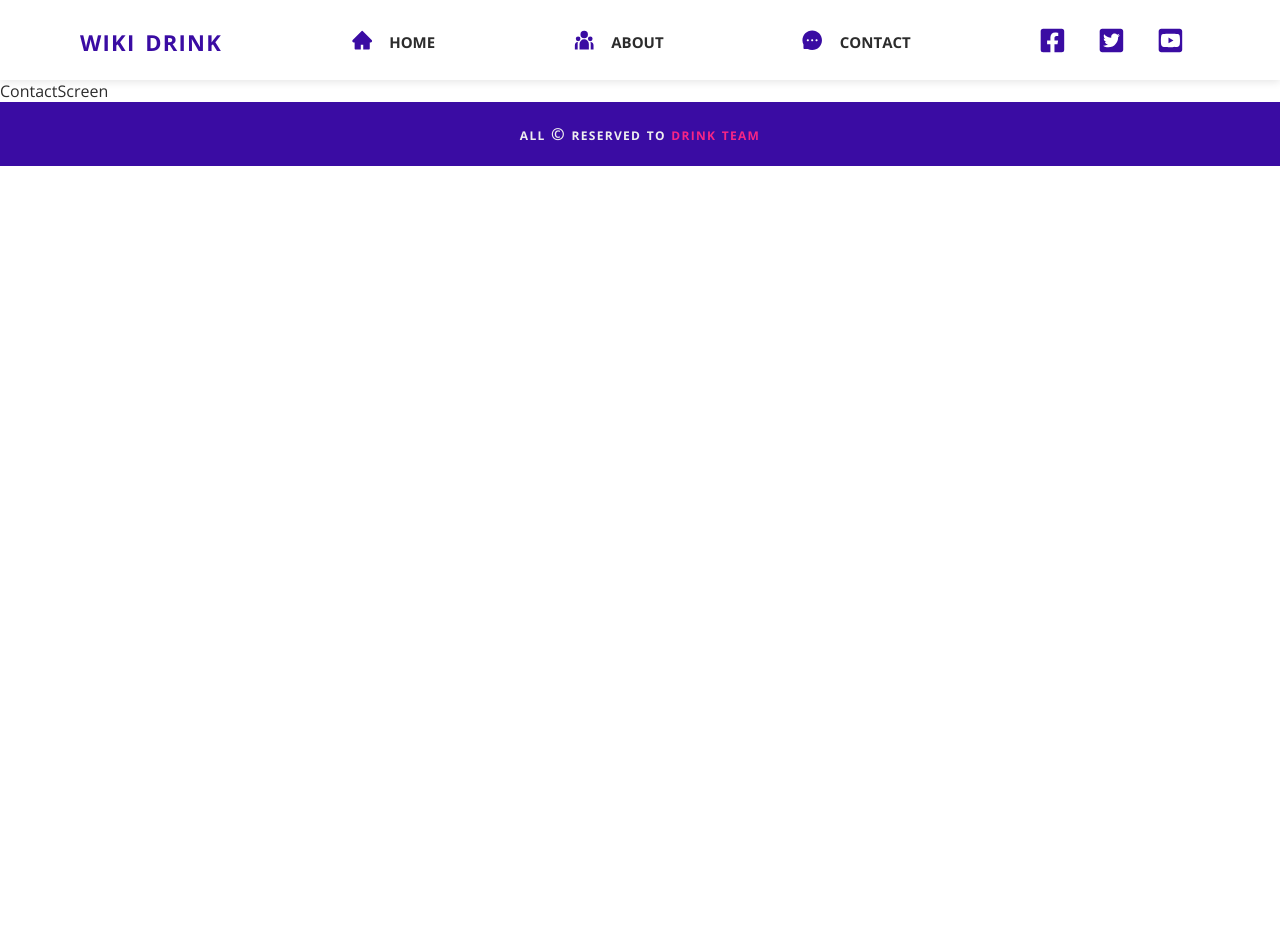
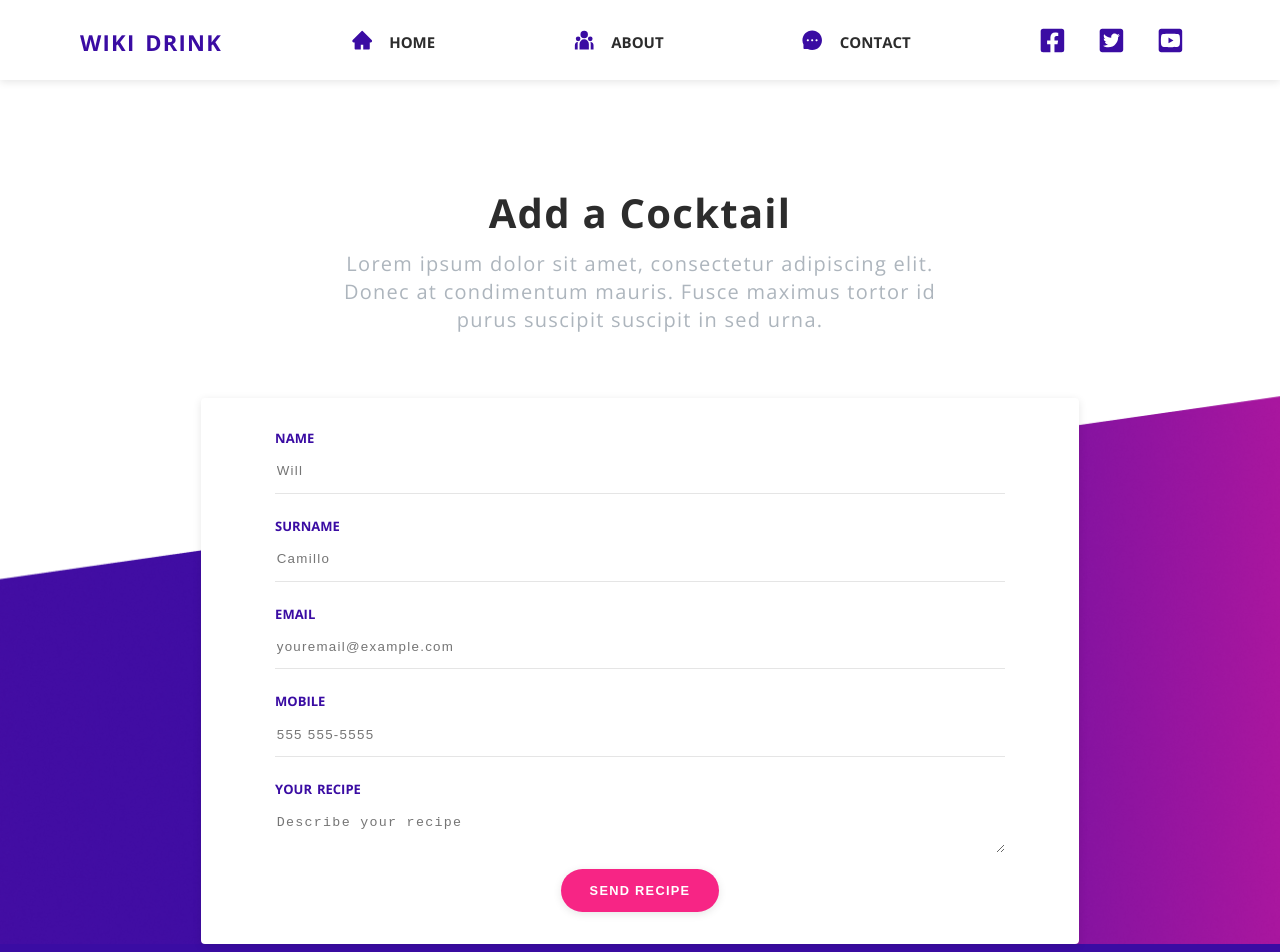
Before and after one commit to vittorioexp/wikidrink-reactjs-project, a React (Create React App) app: page /contact in a window 1280 px wide. Shown: the top 952 px of the page. Before the commit the page ends 800 px from the top, so only its background shows below. Built offline with nearby package versions, Linux system fonts and the light colour scheme; no server answers.

Commit message:
add contact screen

```diff
--- a/src/screen/ContactScreen.js
+++ b/src/screen/ContactScreen.js
@@ -1,8 +1,91 @@
 import React from "react";
 import { Hero } from "../components";
 import backImage from "../assets/image/Contact-hero.png";
+import useTitle from "../useTitle";
 const ContactScreen = () => {
-  return <>ContactScreen</>;
+  useTitle("Contact us");
+
+  return (
+    <>
+      <Hero img={backImage} disableOverlay>
+        <div className="contact-hero container">
+          <div className="contact-hero-text">
+            <div className="contact-hero-title">
+              <h2 className="contact-title">Add a Cocktail</h2>
+              <h4 className="contact-subtitle">
+                Lorem ipsum dolor sit amet, consectetur adipiscing elit. Donec
+                at condimentum mauris. Fusce maximus tortor id purus suscipit
+                suscipit in sed urna.
+              </h4>
+            </div>
+          </div>
+          <div className="contact-form-container container">
+            <form
+              className="contact-form container"
+              action="https://formspree.io/f/mgepggej"
+              method="POST"
+            >
+              <div className="form-group">
+                <label htmlFor="name">Name</label>
+                <input
+                  type="text"
+                  id="name"
+                  name="name"
+                  className="input"
+                  placeholder="Will"
+                />
+                <hr />
+              </div>
+              <div className="form-group">
+                <label htmlFor="surname">Surname</label>
+                <input
+                  type="text"
+                  id="surname"
+                  name="surname"
+                  className="input"
+                  placeholder="Camillo"
+                />
+                <hr />
+              </div>
+              <div className="form-group">
+                <label htmlFor="email">Email</label>
+                <input
+                  type="email"
+                  id="email"
+                  name="email"
+                  className="input"
+                  placeholder="youremail@example.com"
+                />
+                <hr />
+              </div>
+              <div className="form-group">
+                <label htmlFor="mobile">Mobile</label>
+                <input
+                  type="cel"
+                  id="mobile"
+                  name="mobile"
+                  className="input"
+                  placeholder="555 555-5555"
+                />
+                <hr />
+              </div>
+              <div className="form-group">
+                <label htmlFor="recipe">Your recipe</label>
+                <textarea
+                  type="tel"
+                  id="recipe"
+                  name="recipe"
+                  className="input"
+                  placeholder="Describe your recipe"
+                />
+              </div>
+              <button className="btn btn-primary">Send recipe</button>
+            </form>
+          </div>
+        </div>
+      </Hero>
+    </>
+  );
 };
 
 export default ContactScreen;
```
